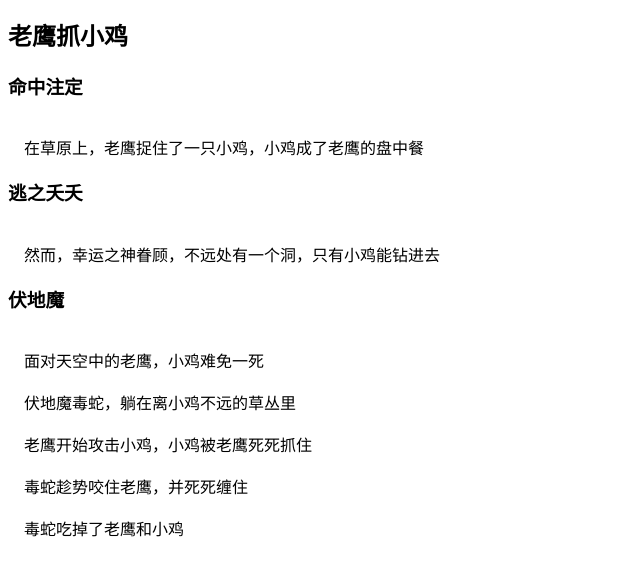
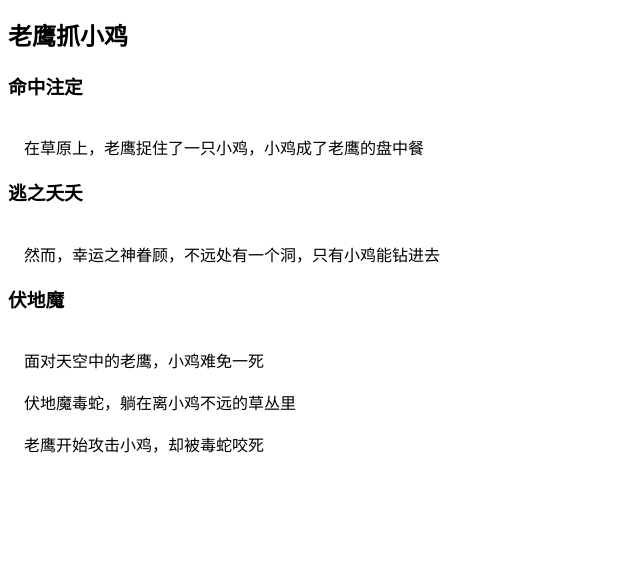
Before and after one commit to yiniannet/yinianorg.github.io, a plain HTML site: page index.html in a window 1280 px wide. Shown: the part 116-692 px from the top of the page, without its empty margins (0-640 px from the left). Drawn offline with Linux system fonts and the light colour scheme.

Commit message:
更新 index.html

```diff
--- a/index.html
+++ b/index.html
@@ -44,11 +44,7 @@
 
     伏地魔毒蛇，躺在离小鸡不远的草丛里
 
-    老鹰开始攻击小鸡，小鸡被老鹰死死抓住
-
-    毒蛇趁势咬住老鹰，并死死缠住
-
-    毒蛇吃掉了老鹰和小鸡
+    老鹰开始攻击小鸡，却被毒蛇咬死
 </p>
 
 
```
